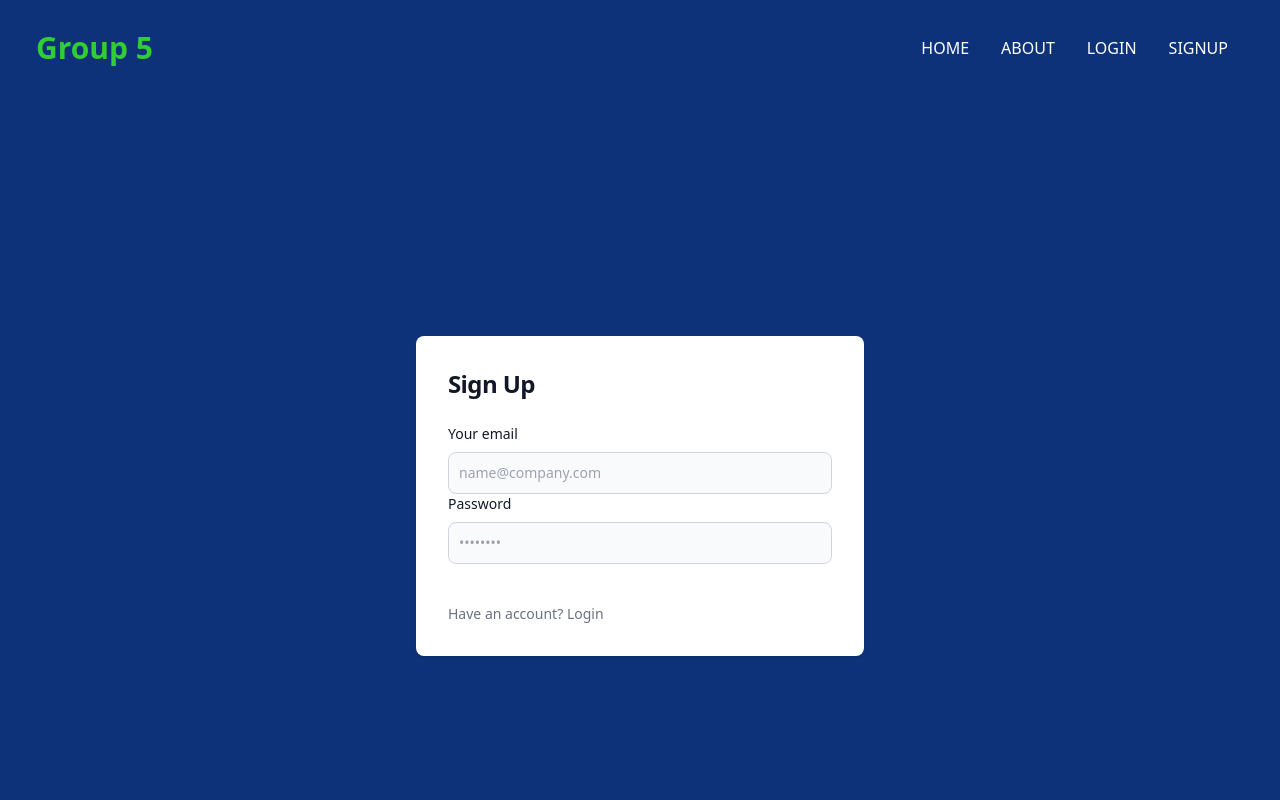
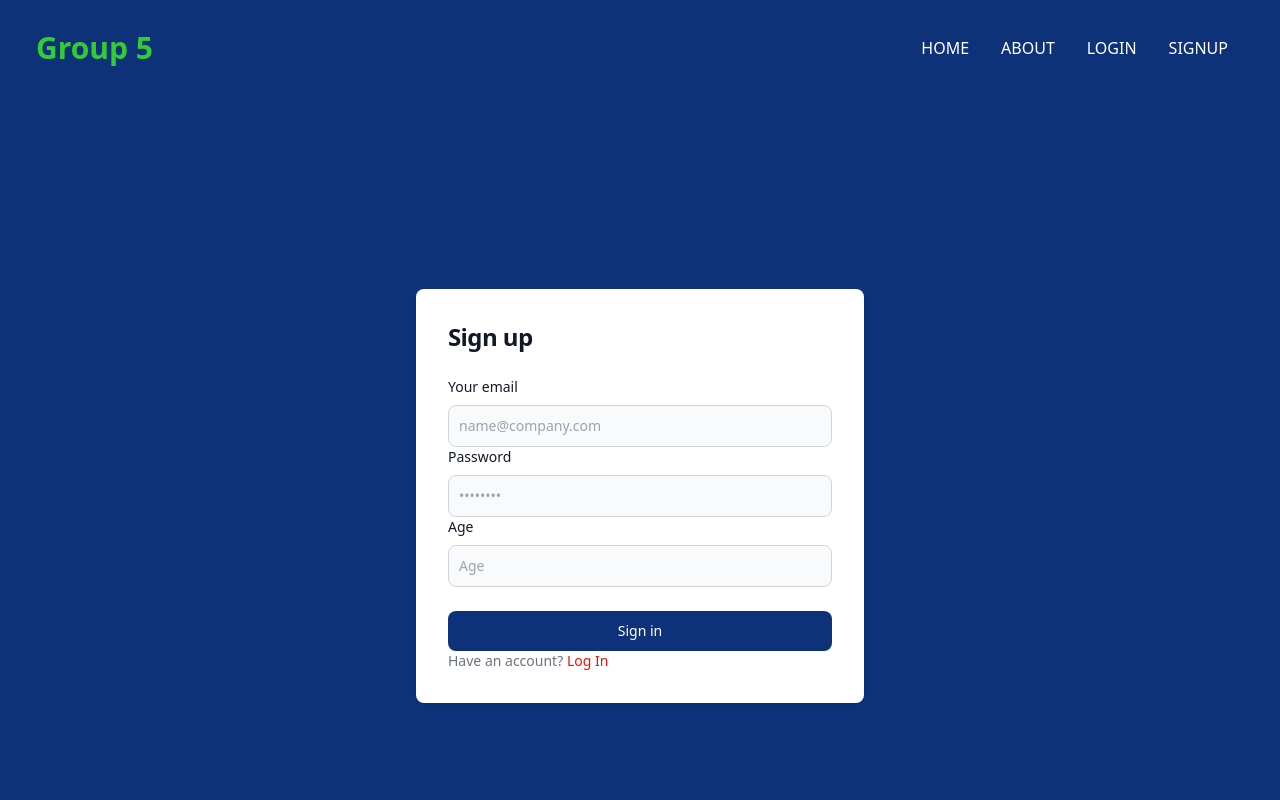
Before and after one commit to JohanLindeque/drone-project-group5, a React (Create React App) app: page /signup in a window 1280 px wide. Shown: the top 800 px of the page. Built offline with nearby package versions, Linux system fonts and the light colour scheme.

Commit message:
Small updates

```diff
--- a/src/App.js
+++ b/src/App.js
@@ -6,6 +6,7 @@ import Login from './components/Login';
 import Signup from './components/Signup';
 
 import {Routes, Route} from 'react-router-dom';
+import Footer from './components/Footer';
 
 
 function App() {
@@ -22,7 +23,7 @@ function App() {
 
       </Routes>
 
-
+      <Footer />
 
 
     </div>
--- a/src/components/About.jsx
+++ b/src/components/About.jsx
@@ -2,7 +2,44 @@ import React from 'react'
 
 const About = () => {
   return (
-    <div>About</div>
+    <div>
+        <div className='w-full h-auto bg-white py-16 px-4'>
+            <h1 className='md:text-6xl sm:text-6xl text-4xl font-bold md:py-6'> About the Project</h1>
+
+            <br />
+
+            <section className=''>
+                <h3 className='text-xl font-semibold text-[#EB1402]'>Something</h3>
+                <p>Lorem ipsum dolor sit amet consectetur adipisicing elit. Exercitationem eum commodi dolor architecto,
+                     rerum, pariatur, repellat quae ex reiciendis numquam minima iusto. Amet vitae consequuntur impedit illo aut
+                     cupiditate sapiente. Quod animi saepe veritatis libero impedit quas vel dolorum, perferendis delectus dicta,
+                     est modi, distinctio provident voluptates laboriosam sapiente natus a
+                    t eius rerum quibusdam. Ducimus totam quis natus similique reprehenderit.</p>
+            </section>
+
+            <br />
+
+            <section className=''>
+                <h3 className='text-xl font-semibold text-[#EB1402]'>Something</h3>
+                <p>Lorem ipsum dolor sit amet consectetur adipisicing elit. Exercitationem eum commodi dolor architecto,
+                     rerum, pariatur, repellat quae ex reiciendis numquam minima iusto. Amet vitae consequuntur impedit illo aut
+                     cupiditate sapiente. Quod animi saepe veritatis libero impedit quas vel dolorum, perferendis delectus dicta,
+                     est modi, distinctio provident voluptates laboriosam sapiente natus a
+                    t eius rerum quibusdam. Ducimus totam quis natus similique reprehenderit.</p>
+            </section>
+
+            <br />
+
+            <section className=''>
+                <h3 className='text-xl font-semibold text-[#EB1402]'>Something</h3>
+                <p>Lorem ipsum dolor sit amet consectetur adipisicing elit. Exercitationem eum commodi dolor architecto,
+                     rerum, pariatur, repellat quae ex reiciendis numquam minima iusto. Amet vitae consequuntur impedit illo aut
+                     cupiditate sapiente. Quod animi saepe veritatis libero impedit quas vel dolorum, perferendis delectus dicta,
+                     est modi, distinctio provident voluptates laboriosam sapiente natus a
+                    t eius rerum quibusdam. Ducimus totam quis natus similique reprehenderit.</p>
+            </section>
+        </div>
+    </div>
   )
 }
 
--- /dev/null
+++ b/src/components/Footer.jsx
@@ -0,0 +1,15 @@
+import React from 'react'
+
+const Footer = () => {
+  return (
+    <footer className="bg-blue-900 py-4">
+      <div className="container mx-auto text-center h-120px text-white">
+        <p>&copy; 2023 Group 5. All Rights Reserved.</p>
+        <p>   .   </p>
+        {/* <p>Contact: <a href="mailto:info@example.com" className="text-blue-300">info@example.com</a></p> */}
+      </div>
+    </footer>
+  )
+}
+
+export default Footer
--- a/src/components/Home.jsx
+++ b/src/components/Home.jsx
@@ -38,16 +38,6 @@ const Hero = () => {
 
 
 
-      {/* Footer */}
-      <footer className="bg-blue-900 py-4">
-      <div className="container mx-auto text-center h-120px text-white">
-        <p>&copy; 2023 Group 5. All Rights Reserved.</p>
-        <p>   .   </p>
-        {/* <p>Contact: <a href="mailto:info@example.com" className="text-blue-300">info@example.com</a></p> */}
-      </div>
-    </footer>
-
-
     </div>
 
   )
--- a/src/components/Login.jsx
+++ b/src/components/Login.jsx
@@ -5,10 +5,10 @@ const Login = () => {
 
     <div  class="flex flex-col items-center justify-center px-6 py-8 mx-auto md:h-screen lg:py-0">
 
-        <div class="w-full bg-white rounded-lg shadow dark:border md:mt-0 sm:max-w-md xl:p-0 dark:bg-gray-800 dark:border-gray-700">
+        <div class="w-full bg-white rounded-lg shadow dark md:mt-0 sm:max-w-md xl:p-0 ">
 
             <div class="p-6 space-y-4 md:space-y-6 sm:p-8">
-                <h1 class="text-xl font-bold leading-tight tracking-tight text-gray-900 md:text-2xl dark:text-white" >Login</h1>
+                <h1 class="text-xl font-bold leading-tight tracking-tight text-gray-900 md:text-2xl " >Login</h1>
                 <form>
                     <div>
                         <label for="email" class="block mb-2 text-sm font-medium text-gray-900 ">Your email</label>
@@ -20,10 +20,13 @@ const Login = () => {
                         <input type="password" name="password" id="password" placeholder="••••••••" class="bg-gray-50 border border-gray-300 text-gray-900 sm:text-sm rounded-lg focus:ring-primary-600 focus:border-primary-600 block w-full p-2.5 " required="" />
                     </div>
 
-                    <button type="submit" class="w-full text-white bg-primary-600 hover:bg-primary-700 focus:ring-4 focus:outline-none focus:ring-primary-300 font-medium rounded-lg text-sm px-5 py-2.5 text-center ">Sign in</button>
-                    <p class="text-sm font-light text-gray-500 dark:text-gray-400">
-                        Don’t have an account yet? <a href="#" class="font-medium text-primary-600 hover:underline ">Sign up</a>
-                    </p>
+                    <br />
+                    <div>
+                        <button type="submit" class="w-full text-white bg-[#0E327A] hover:bg-primary-700 focus:ring-4 focus:outline-none focus:ring-primary-300 font-medium rounded-lg text-sm px-5 py-2.5 text-center ">Sign in</button>
+                        <p class="text-sm font-light text-gray-500 dark:text-gray-400">
+                            Don’t have an account yet? <a href="#" class="font-medium text-[#EB1402] hover:underline ">Sign up</a>
+                        </p>
+                    </div>
 
                 </form>
             </div>
--- a/src/components/SignUp.jsx
+++ b/src/components/SignUp.jsx
@@ -4,10 +4,10 @@ const SignUp = () => {
   return (
     <div  class="flex flex-col items-center justify-center px-6 py-8 mx-auto md:h-screen lg:py-0">
 
-        <div class="w-full bg-white rounded-lg shadow dark:border md:mt-0 sm:max-w-md xl:p-0 dark:bg-gray-800 dark:border-gray-700">
+        <div class="w-full bg-white rounded-lg shadow dark md:mt-0 sm:max-w-md xl:p-0 ">
 
             <div class="p-6 space-y-4 md:space-y-6 sm:p-8">
-                <h1 class="text-xl font-bold leading-tight tracking-tight text-gray-900 md:text-2xl dark:text-white" >Sign Up</h1>
+                <h1 class="text-xl font-bold leading-tight tracking-tight text-gray-900 md:text-2xl " >Sign up</h1>
                 <form>
                     <div>
                         <label for="email" class="block mb-2 text-sm font-medium text-gray-900 ">Your email</label>
@@ -19,16 +19,26 @@ const SignUp = () => {
                         <input type="password" name="password" id="password" placeholder="••••••••" class="bg-gray-50 border border-gray-300 text-gray-900 sm:text-sm rounded-lg focus:ring-primary-600 focus:border-primary-600 block w-full p-2.5 " required="" />
                     </div>
 
-                    <button type="submit" class="w-full text-white bg-primary-600 hover:bg-primary-700 focus:ring-4 focus:outline-none focus:ring-primary-300 font-medium rounded-lg text-sm px-5 py-2.5 text-center ">Sign in</button>
-                    <p class="text-sm font-light text-gray-500 dark:text-gray-400">
-                        Have an account? <a href="#" class="font-medium text-primary-600 hover:underline ">Login</a>
-                    </p>
+                    <div>
+
+                        <label for="age" class="block mb-2 text-sm font-medium text-gray-900 ">Age</label>
+                        <input type="age" name="age" id="age" placeholder="Age" class="bg-gray-50 border border-gray-300 text-gray-900 sm:text-sm rounded-lg focus:ring-primary-600 focus:border-primary-600 block w-full p-2.5 " required="" />
+                    </div>
+
+
+                    <br />
+                    <div>
+                        <button type="submit" class="w-full text-white bg-[#0E327A] hover:bg-primary-700 focus:ring-4 focus:outline-none focus:ring-primary-300 font-medium rounded-lg text-sm px-5 py-2.5 text-center ">Sign in</button>
+
+                        <p class="text-sm font-light text-gray-500 dark:text-gray-400">
+                            Have an account? <a href="#" class="font-medium text-[#EB1402] hover:underline ">Log In</a>
+                        </p>
+                    </div>
 
                 </form>
             </div>
 
         </div>
-
     </div>
   )
 }
```
